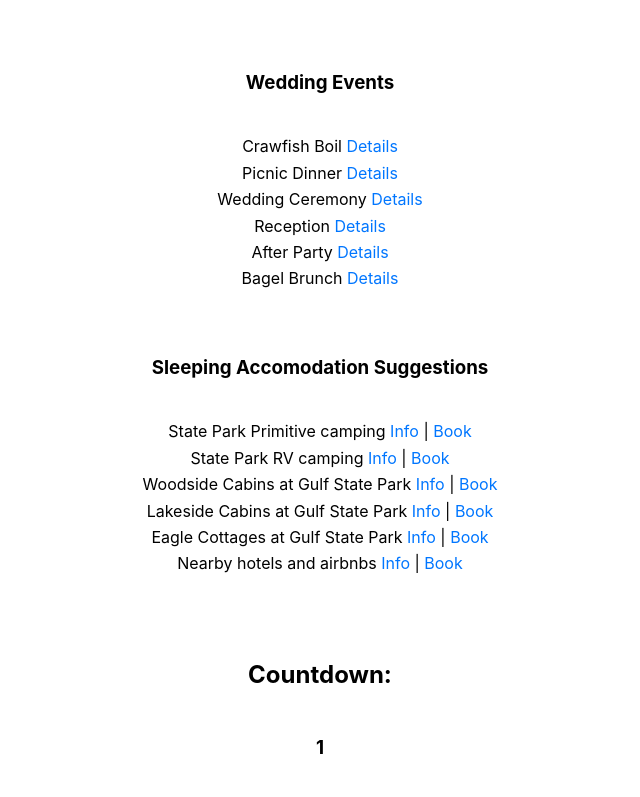
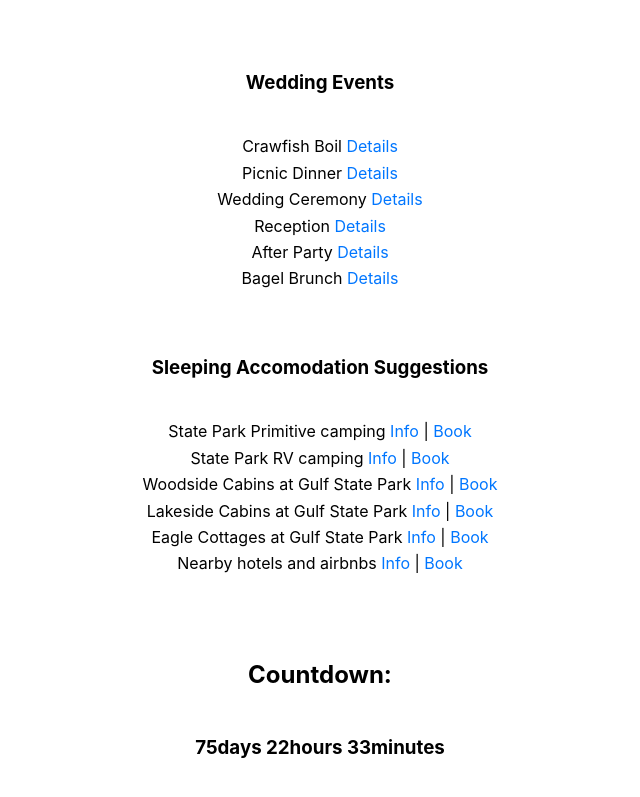
Before and after one commit to Human-Coop/create-react-app, a React (Create React App) app: page / in a window 1280 px wide. Shown: the part 654-1451 px from the top of the page, without its empty margins (320-960 px from the left). Built offline with nearby package versions, Linux system fonts and the light colour scheme; no server answers.

Commit message:
syntax test5

```diff
--- a/src/App.js
+++ b/src/App.js
@@ -226,12 +226,15 @@ function App() {
     var minutes = Math.floor((distance % (1000 * 60 * 60)) / (1000 * 60));
     // var seconds = Math.floor((distance % (1000 * 60)) / 1000);
     var str_date = days.toString() + "days " + hours.toString() + "hours "+ minutes.toString() + "minutes ";
+    var post_message = "We\'re married, thanks for celebrating with us!";
     if (distance > 0) {
       document.getElementById("countdown").innerHTML = str_date;
+      return str_date;
     }else{
-      document.getElementById("countdown").innerHTML = "We\'re married, thanks for celebrating with us!";
+      document.getElementById("countdown").innerHTML = post_message;
+      return post_message;
     }
-  }, 10000);
+  }, 1000);
 
   useEffect(() => {
     async function getCountdown() {
@@ -275,7 +278,7 @@ function App() {
       </ul>
       <br />
       <h2>Countdown:</h2>
-      <h3 id="countdown">{jcountdown}</h3>
+      <h3 id="countdown">{jcountdown ? jcountdown : "Loading..."}</h3>
     </main>
   );
 }
```
